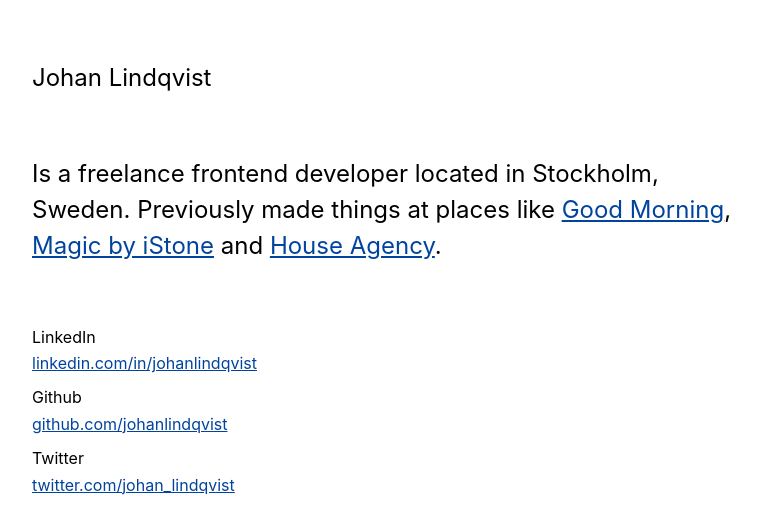
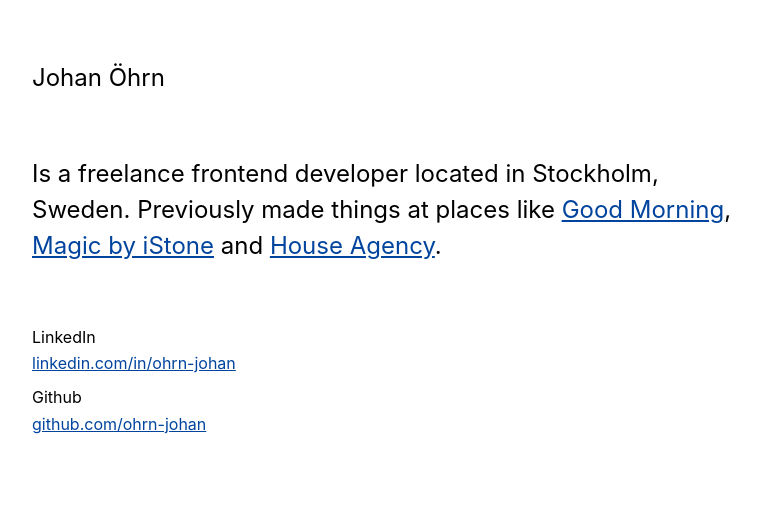
Before and after one commit to johanlindqvist/johanlindqvist.github.io, a plain HTML site: page index.html in a window 1280 px wide. Shown: the whole page, without its empty margins (32-792 px from the left). Drawn offline with nearby package versions, Linux system fonts and the light colour scheme.

Commit message:
Change lastname

```diff
--- a/index.html
+++ b/index.html
@@ -3,12 +3,12 @@
 
 <head>
 
-  <title>Johan Lindqvist</title>
+  <title>Johan Öhrn</title>
 
   <meta charset="utf-8">
   <meta http-equiv="X-UA-Compatible" content="IE=edge,chrome=1">
 
-  <meta name="description" content="Johan Lindqvist is a freelance frontend developer located in Stockholm, Sweden.">
+  <meta name="description" content="Johan Öhrn is a freelance frontend developer located in Stockholm, Sweden.">
   <meta name="viewport" content="width=device-width, initial-scale=1">
 
   <link rel="stylesheet" href="https://unpkg.com/tachyons@4.10.0/css/tachyons.min.css" />
@@ -19,7 +19,7 @@
 
   <main class="pt4 pt5-ns ph3 ph5-ns">
 
-    <h1 class="f4 f3-ns normal mt0 mb5">Johan Lindqvist</h1>
+    <h1 class="f4 f3-ns normal mt0 mb5">Johan Öhrn</h1>
 
     <p class="measure f4 f3-ns lh-copy mt0 mb5">
       Is a freelance frontend developer located in Stockholm, Sweden. Previously made things at places like
@@ -31,15 +31,11 @@
     <dl class="ma0">
       <dt class="mb2">LinkedIn</dt>
       <dd class="ml0 mb3">
-        <a href="https://www.linkedin.com/in/johanlindqvist/" class="dark-blue dim">linkedin.com/in/johanlindqvist</a>
+        <a href="https://www.linkedin.com/in/ohrn-johan/" class="dark-blue dim">linkedin.com/in/ohrn-johan</a>
       </dd>
       <dt class="mb2">Github</dt>
       <dd class="ml0 mb3">
-        <a href="https://github.com/johanlindqvist" class="dark-blue dim">github.com/johanlindqvist</a>
-      </dd>
-      <dt class="mb2">Twitter</dt>
-      <dd class="ml0">
-        <a href="https://twitter.com/johan_lindqvist" class="dark-blue dim">twitter.com/johan_lindqvist</a>
+        <a href="https://github.com/ohrn-johan" class="dark-blue dim">github.com/ohrn-johan</a>
       </dd>
     </dl>
 
```
